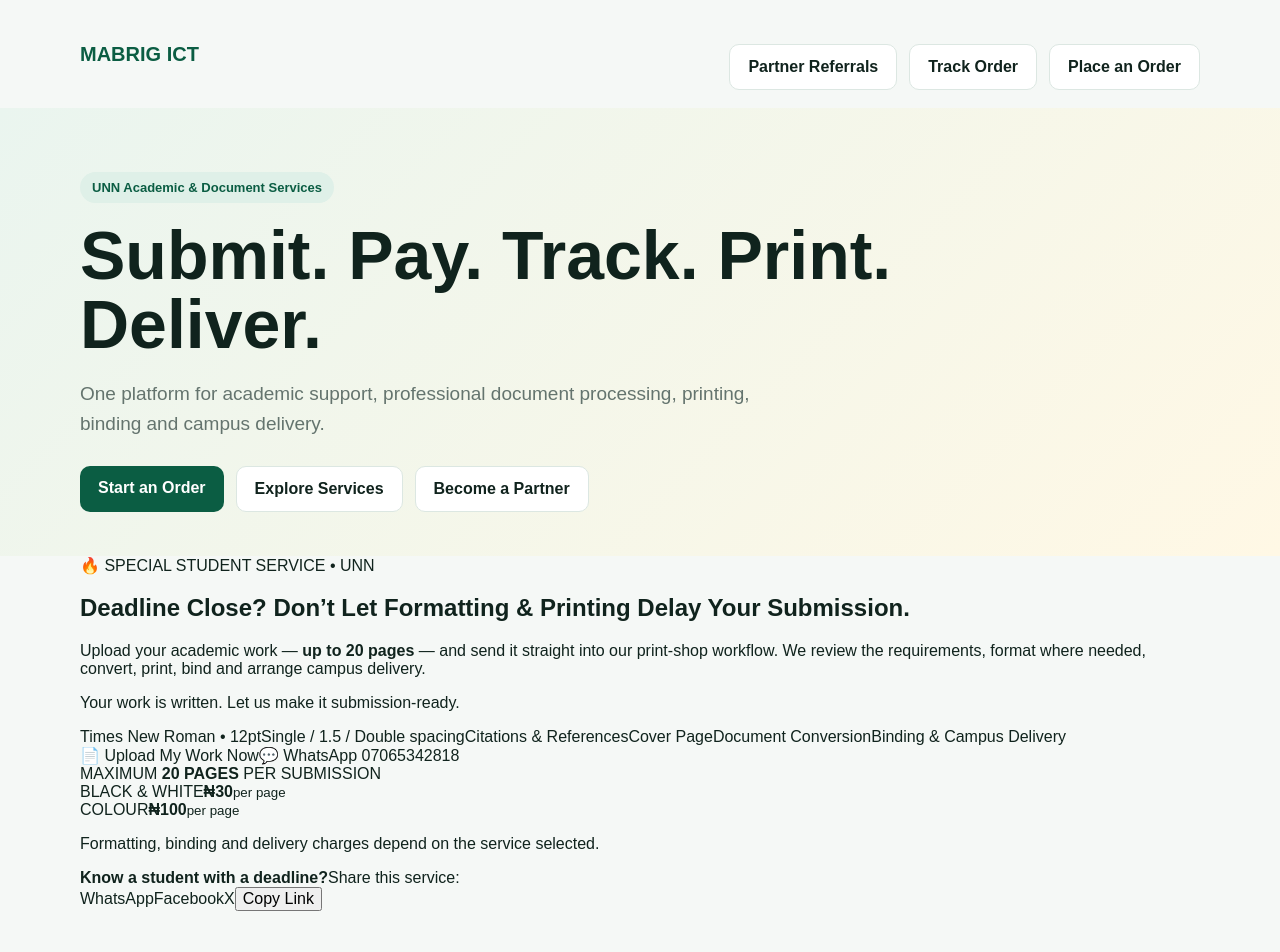
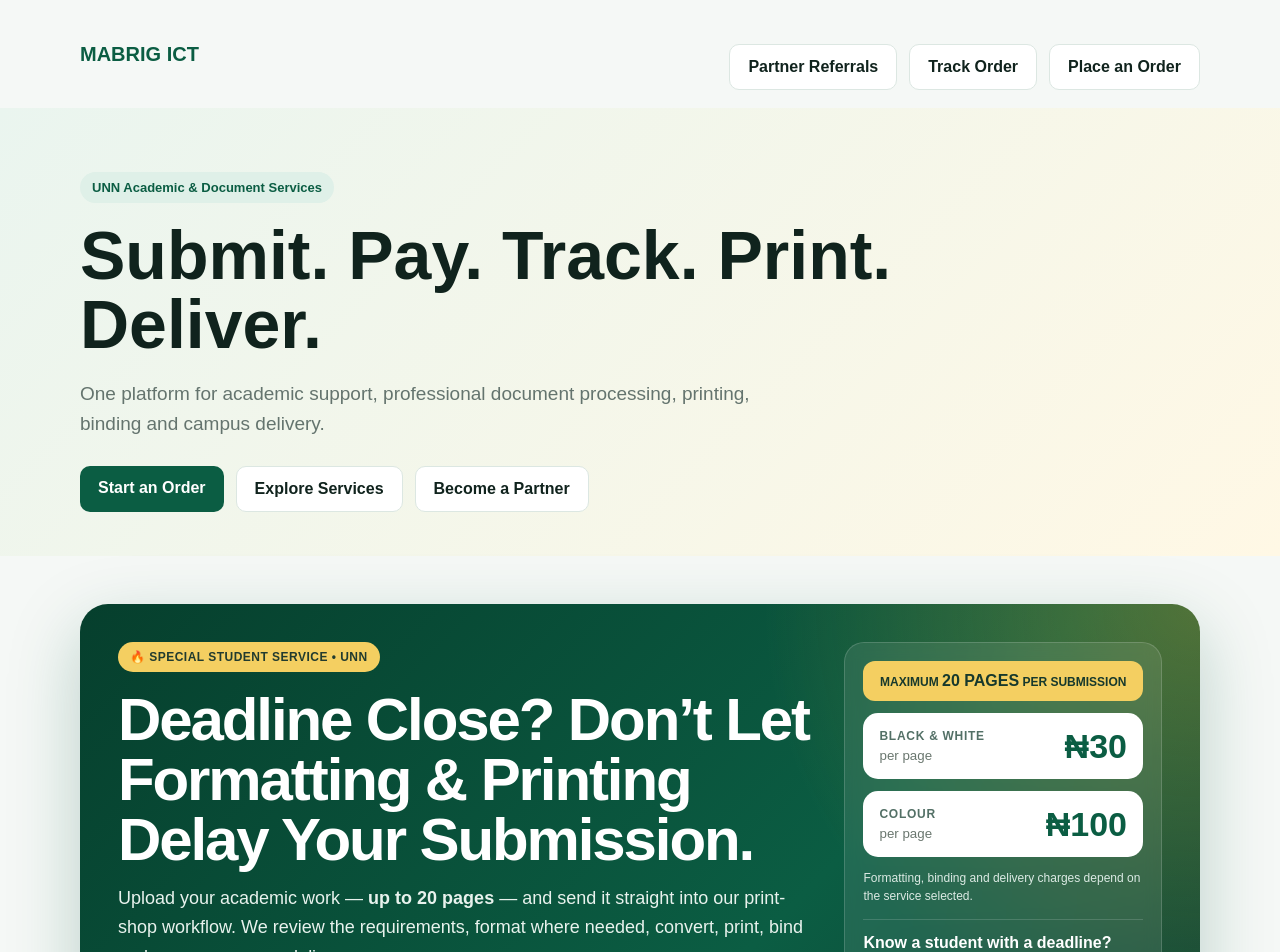
Before and after one commit to mabrig1/mabrig-academic-assistance, a Next.js app: page / in a window 1280 px wide. Shown: the top 952 px of the page. Built offline with nearby package versions, Linux system fonts and the light colour scheme.

Commit message:
Style special service poster and sharing

```diff
--- a/app/globals.css
+++ b/app/globals.css
@@ -27,4 +27,37 @@
 .field textarea { min-height:120px; resize:vertical; }
 .notice { padding:14px; border-radius:10px; background:#fff8e5; border:1px solid #f0df9d; color:#654d08; }
 .footer { padding:30px 0; border-top:1px solid var(--border); color:var(--muted); }
-@media(max-width:700px){ .form-grid{grid-template-columns:1fr}.field.full{grid-column:auto} h1{font-size:43px} }
+
+.special-service-section { padding:48px 0 10px; }
+.poster-ad { position:relative; overflow:hidden; display:grid; grid-template-columns:minmax(0,1.65fr) minmax(280px,.75fr); gap:28px; border-radius:28px; padding:38px; color:#fff; background:radial-gradient(circle at top right,rgba(215,166,42,.34),transparent 34%),linear-gradient(135deg,#063f2d 0%,#0b5d43 58%,#123e31 100%); box-shadow:0 24px 70px rgba(11,93,67,.25); }
+.poster-ad::after { content:""; position:absolute; width:280px; height:280px; border:1px solid rgba(255,255,255,.08); border-radius:50%; right:-110px; bottom:-130px; }
+.poster-copy,.poster-offer { position:relative; z-index:1; }
+.poster-kicker { display:inline-flex; align-items:center; gap:6px; padding:8px 12px; border-radius:999px; background:#f4cf61; color:#213b2f; font-size:12px; font-weight:900; letter-spacing:.04em; }
+.poster-copy h2 { margin:18px 0 14px; max-width:760px; font-size:clamp(34px,5vw,60px); line-height:1; letter-spacing:-.035em; }
+.poster-lead { max-width:760px; margin:0; color:#e8f2ed; font-size:18px; line-height:1.65; }
+.poster-punch { margin:18px 0 0; color:#ffe08a; font-size:20px; font-weight:900; }
+.poster-features { display:flex; flex-wrap:wrap; gap:9px; margin-top:24px; }
+.poster-features span { padding:9px 12px; border-radius:999px; background:rgba(255,255,255,.1); border:1px solid rgba(255,255,255,.14); color:#fff; font-size:13px; font-weight:700; }
+.poster-actions { display:flex; gap:12px; flex-wrap:wrap; margin-top:28px; }
+.poster-btn { display:inline-flex; align-items:center; justify-content:center; min-height:50px; padding:13px 18px; border-radius:12px; font-weight:900; transition:transform .15s ease,box-shadow .15s ease; }
+.poster-btn:hover { transform:translateY(-1px); box-shadow:0 10px 28px rgba(0,0,0,.16); }
+.poster-btn-primary { background:#f4cf61; color:#17392c; }
+.poster-btn-whatsapp { background:#fff; color:#0b5d43; }
+.poster-offer { display:flex; flex-direction:column; gap:12px; padding:18px; border-radius:20px; background:rgba(255,255,255,.09); border:1px solid rgba(255,255,255,.16); backdrop-filter:blur(8px); }
+.poster-limit { text-align:center; padding:11px 12px; border-radius:12px; background:#f4cf61; color:#17392c; font-size:12px; font-weight:800; }
+.poster-limit strong { font-size:16px; }
+.poster-price-card { display:grid; grid-template-columns:1fr auto; align-items:end; column-gap:8px; padding:16px; border-radius:15px; background:#fff; color:#17392c; }
+.poster-price-card span { grid-column:1; font-size:12px; font-weight:900; letter-spacing:.06em; color:#537066; }
+.poster-price-card strong { grid-column:2; grid-row:1/3; font-size:34px; line-height:1; color:#0b5d43; }
+.poster-price-card small { grid-column:1; margin-top:5px; color:#6a776f; }
+.poster-note { margin:0; color:#dceae4; font-size:12px; line-height:1.5; }
+.poster-share { margin-top:2px; padding-top:14px; border-top:1px solid rgba(255,255,255,.15); }
+.poster-share > strong,.poster-share > span { display:block; }
+.poster-share > span { margin-top:4px; color:#dceae4; font-size:13px; }
+.share-links { display:flex; flex-wrap:wrap; gap:8px; margin-top:12px; }
+.share-links a,.share-links button { border:1px solid rgba(255,255,255,.24); border-radius:9px; padding:8px 10px; background:rgba(255,255,255,.1); color:#fff; cursor:pointer; font-weight:800; font-size:12px; }
+.share-links a:hover,.share-links button:hover { background:rgba(255,255,255,.18); }
+.share-message { display:block; margin-top:10px; color:#ffe08a; line-height:1.4; }
+
+@media(max-width:850px){ .poster-ad{grid-template-columns:1fr;padding:28px}.poster-offer{display:grid;grid-template-columns:1fr 1fr}.poster-limit,.poster-note,.poster-share{grid-column:1/-1} }
+@media(max-width:700px){ .form-grid{grid-template-columns:1fr}.field.full{grid-column:auto} h1{font-size:43px}.poster-copy h2{font-size:39px}.poster-ad{padding:22px;border-radius:20px}.poster-offer{grid-template-columns:1fr}.poster-price-card,.poster-limit,.poster-note,.poster-share{grid-column:auto}.poster-btn{width:100%} }
```
